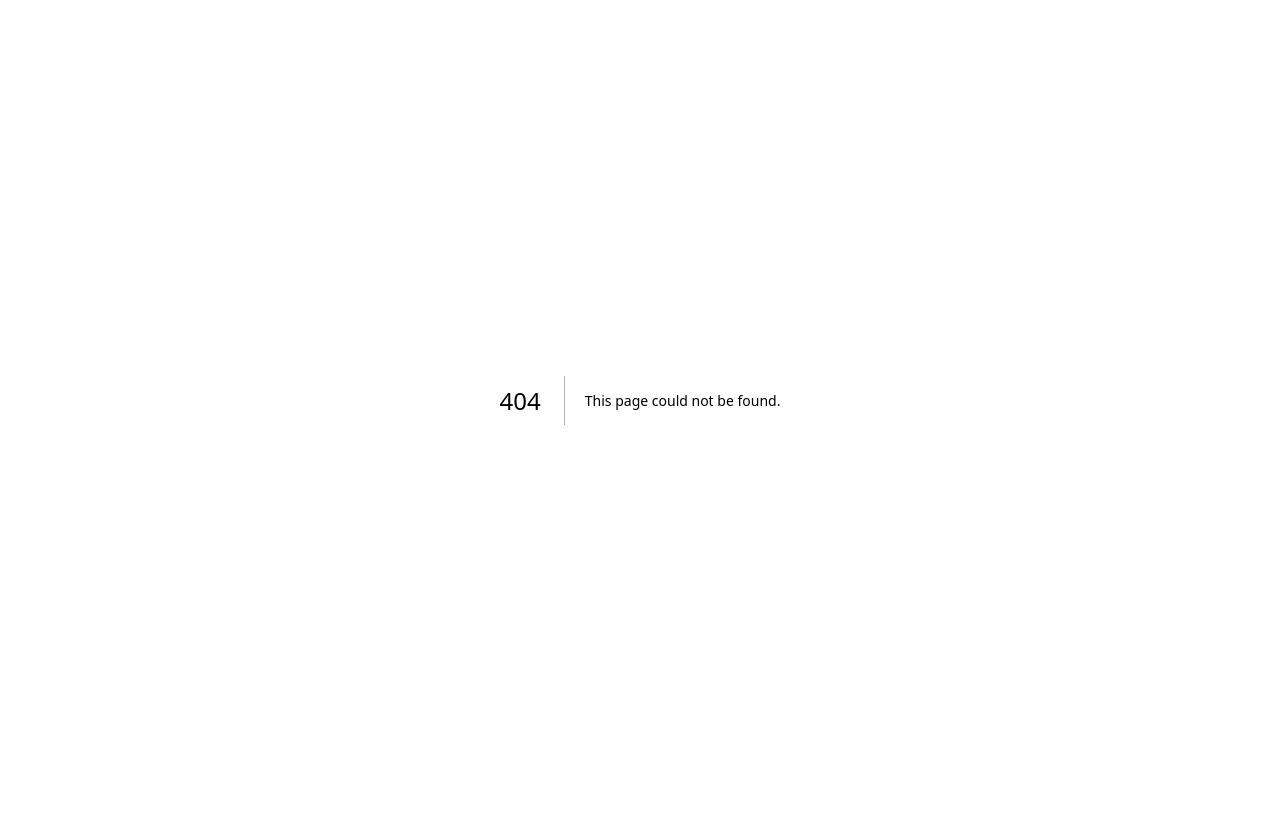
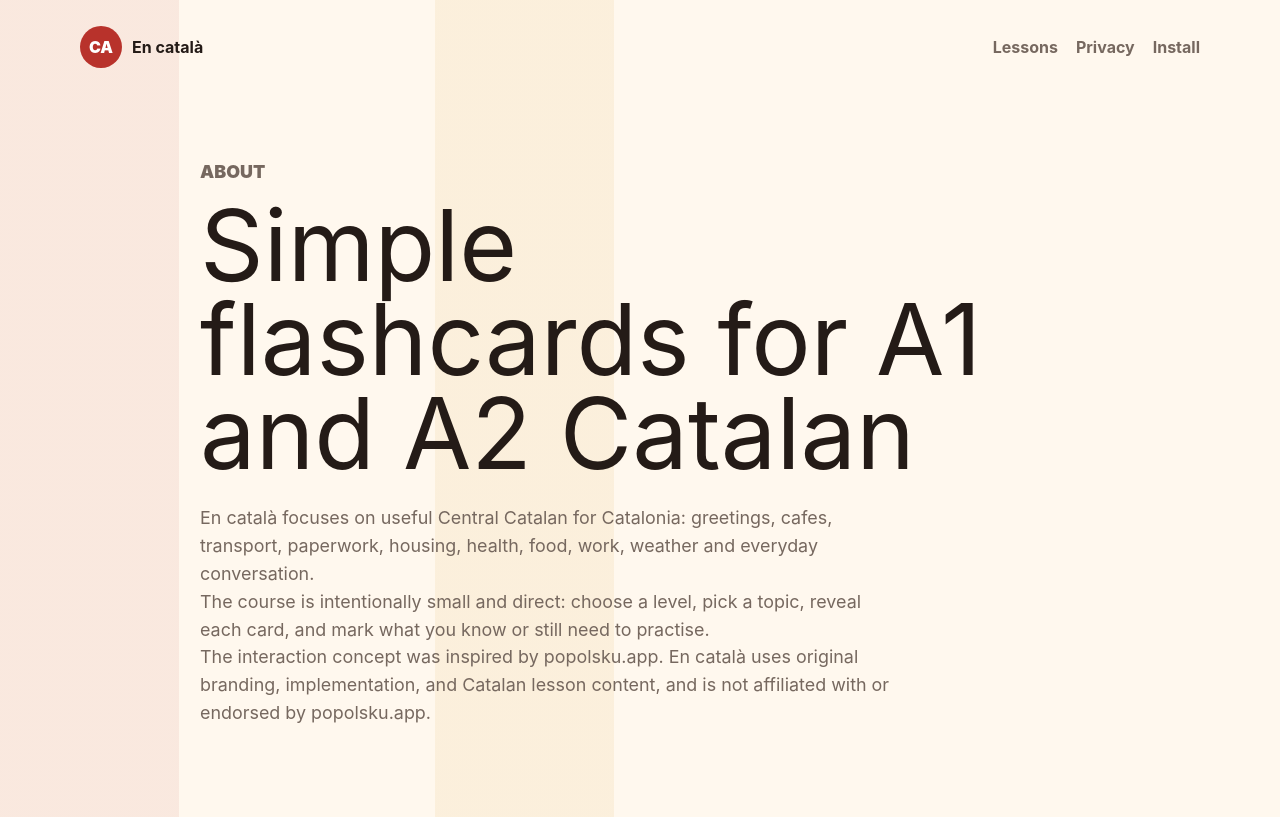
Before and after one commit to gerardburgues/en-catala, a Next.js app: page /about in a window 1280 px wide. Before the commit this address had no page. Built offline with nearby package versions, Linux system fonts and the light colour scheme.

Commit message:
feat: move info sections to dedicated pages

```diff
--- /dev/null
+++ b/src/app/about/page.tsx
@@ -0,0 +1,46 @@
+import Link from "next/link";
+
+export const metadata = {
+  title: "About · En català",
+  description: "About En català, a free A1 and A2 Catalan vocabulary flashcard app."
+};
+
+export default function AboutPage() {
+  return (
+    <main className="content-page">
+      <PageNav />
+      <article className="content-panel">
+        <p className="eyebrow">About</p>
+        <h1>Simple flashcards for A1 and A2 Catalan</h1>
+        <p>
+          En català focuses on useful Central Catalan for Catalonia: greetings, cafes, transport, paperwork, housing,
+          health, food, work, weather and everyday conversation.
+        </p>
+        <p>
+          The course is intentionally small and direct: choose a level, pick a topic, reveal each card, and mark what you
+          know or still need to practise.
+        </p>
+        <p>
+          The interaction concept was inspired by popolsku.app. En català uses original branding, implementation, and
+          Catalan lesson content, and is not affiliated with or endorsed by popolsku.app.
+        </p>
+      </article>
+    </main>
+  );
+}
+
+function PageNav() {
+  return (
+    <nav className="page-nav" aria-label="Page">
+      <Link className="brand" href="/">
+        <span>CA</span>
+        <strong>En català</strong>
+      </Link>
+      <div className="navlinks visible">
+        <Link href="/">Lessons</Link>
+        <Link href="/privacy">Privacy</Link>
+        <Link href="/install">Install</Link>
+      </div>
+    </nav>
+  );
+}
--- a/src/app/globals.css
+++ b/src/app/globals.css
@@ -64,9 +64,10 @@ button:disabled {
 .topbar,
 .hero-grid,
 .section,
-.info-band,
 .reset-band,
-footer {
+footer,
+.page-nav,
+.content-panel {
   width: min(1120px, 100%);
   margin: 0 auto;
 }
@@ -101,6 +102,12 @@ footer {
 .navlinks {
   display: none;
   gap: 18px;
+}
+
+.navlinks.visible {
+  display: flex;
+  flex-wrap: wrap;
+  justify-content: flex-end;
 }
 
 .navlinks a {
@@ -277,7 +284,7 @@ footer {
 
 .topic-title p,
 .topic-meta,
-.info-band p,
+.content-panel p,
 footer p,
 .reset-band p {
   color: var(--muted);
@@ -457,13 +464,6 @@ dd {
   font-size: 0.8rem;
 }
 
-.info-band {
-  display: grid;
-  gap: 20px;
-  padding: 48px 18px;
-  border-top: 1px solid var(--line);
-}
-
 .reset-band {
   display: flex;
   flex-direction: column;
@@ -473,7 +473,56 @@ dd {
 }
 
 footer {
+  display: flex;
+  flex-direction: column;
+  gap: 14px;
   padding: 28px 18px 46px;
+}
+
+footer nav {
+  display: flex;
+  flex-wrap: wrap;
+  gap: 16px;
+}
+
+footer a {
+  color: var(--ink);
+  font-weight: 900;
+  text-decoration: none;
+}
+
+.content-page {
+  min-height: 100svh;
+  padding: 18px;
+  background:
+    linear-gradient(90deg, rgba(184, 50, 43, 0.08) 0 14%, transparent 14% 34%, rgba(219, 163, 59, 0.1) 34% 48%, transparent 48% 100%),
+    var(--paper);
+}
+
+.page-nav {
+  display: flex;
+  align-items: center;
+  justify-content: space-between;
+  gap: 16px;
+  padding: 8px 0 54px;
+}
+
+.content-panel {
+  max-width: 880px;
+  padding: 36px 0 72px;
+}
+
+.content-panel h1 {
+  margin: 0 0 24px;
+  max-width: 820px;
+  font-size: clamp(3rem, 12vw, 6.2rem);
+  line-height: 0.95;
+  letter-spacing: 0;
+}
+
+.content-panel p {
+  max-width: 700px;
+  font-size: 1.12rem;
 }
 
 @media (min-width: 760px) {
@@ -490,8 +539,7 @@ footer {
     grid-template-columns: repeat(2, minmax(0, 1fr));
   }
 
-  .section-heading,
-  .info-band {
+  .section-heading {
     grid-template-columns: 0.9fr 1.1fr;
     align-items: end;
   }
@@ -501,6 +549,12 @@ footer {
   }
 
   .reset-band {
+    flex-direction: row;
+    align-items: center;
+    justify-content: space-between;
+  }
+
+  footer {
     flex-direction: row;
     align-items: center;
     justify-content: space-between;
--- /dev/null
+++ b/src/app/install/page.tsx
@@ -0,0 +1,46 @@
+import Link from "next/link";
+
+export const metadata = {
+  title: "Install · En català",
+  description: "Install En català as a progressive web app."
+};
+
+export default function InstallPage() {
+  return (
+    <main className="content-page">
+      <PageNav />
+      <article className="content-panel">
+        <p className="eyebrow">Install</p>
+        <h1>Works as an installable app</h1>
+        <p>
+          On iPhone, open the Share menu and choose Add to Home Screen. On Android or desktop Chrome, use Install from
+          the browser menu when it appears.
+        </p>
+        <p>
+          Lessons are cached after a successful first load, so the app shell and lesson data can open offline.
+          Pronunciation still depends on the device’s installed Catalan voices and browser support.
+        </p>
+        <p>
+          If audio is unavailable, the flashcards still work normally. You can replace browser speech with recorded
+          native audio files later without changing the lesson structure.
+        </p>
+      </article>
+    </main>
+  );
+}
+
+function PageNav() {
+  return (
+    <nav className="page-nav" aria-label="Page">
+      <Link className="brand" href="/">
+        <span>CA</span>
+        <strong>En català</strong>
+      </Link>
+      <div className="navlinks visible">
+        <Link href="/">Lessons</Link>
+        <Link href="/about">About</Link>
+        <Link href="/privacy">Privacy</Link>
+      </div>
+    </nav>
+  );
+}
--- /dev/null
+++ b/src/app/privacy/page.tsx
@@ -0,0 +1,45 @@
+import Link from "next/link";
+
+export const metadata = {
+  title: "Privacy · En català",
+  description: "Privacy information for En català."
+};
+
+export default function PrivacyPage() {
+  return (
+    <main className="content-page">
+      <PageNav />
+      <article className="content-panel">
+        <p className="eyebrow">Privacy</p>
+        <h1>No accounts, no tracking</h1>
+        <p>
+          En català does not collect email addresses, create user accounts, set marketing cookies, run analytics, show
+          advertising, or use session replay.
+        </p>
+        <p>
+          Learning progress stays in this browser’s local storage. You can reset it from the lessons page at any time.
+        </p>
+        <p>
+          The app is hosted on Vercel. Like most hosting providers, Vercel may retain ordinary technical server logs for
+          security and operations.
+        </p>
+      </article>
+    </main>
+  );
+}
+
+function PageNav() {
+  return (
+    <nav className="page-nav" aria-label="Page">
+      <Link className="brand" href="/">
+        <span>CA</span>
+        <strong>En català</strong>
+      </Link>
+      <div className="navlinks visible">
+        <Link href="/">Lessons</Link>
+        <Link href="/about">About</Link>
+        <Link href="/install">Install</Link>
+      </div>
+    </nav>
+  );
+}
--- a/src/components/EnCatalaApp.tsx
+++ b/src/components/EnCatalaApp.tsx
@@ -99,8 +99,9 @@ export function EnCatalaApp() {
           </a>
           <div className="navlinks">
             <a href="#levels">Levels</a>
-            <a href="#about">About</a>
-            <a href="#privacy">Privacy</a>
+            <a href="/about">About</a>
+            <a href="/privacy">Privacy</a>
+            <a href="/install">Install</a>
           </div>
         </nav>
 
@@ -178,7 +179,6 @@ export function EnCatalaApp() {
           const next = resetProgress();
           setProgress(next);
         }}
-        audioLabel={audio.hasCatalanVoice ? `Catalan voice: ${audio.voiceName}` : "Catalan voice not detected on this device"}
       />
     </main>
   );
@@ -344,46 +344,21 @@ function StudySession({
   );
 }
 
-function InfoSections({ progress, onReset, audioLabel }: { progress: ProgressState; onReset: () => void; audioLabel: string }) {
+function InfoSections({ progress, onReset }: { progress: ProgressState; onReset: () => void }) {
   const touched = Object.keys(progress.cardStatus).length;
   return (
     <>
-      <section className="info-band" id="about">
-        <div>
-          <p className="eyebrow">About</p>
-          <h2>Simple flashcards for A1 and A2 Catalan</h2>
-        </div>
-        <p>
-          En català focuses on useful Central Catalan for Catalonia: greetings, cafes, transport, paperwork, housing, health,
-          food, work, weather and everyday conversation.
-        </p>
-      </section>
-      <section className="info-band" id="privacy">
-        <div>
-          <p className="eyebrow">Privacy</p>
-          <h2>No accounts, no tracking</h2>
-        </div>
-        <p>
-          Progress stays in this browser’s local storage. The site does not collect email addresses, set marketing cookies,
-          run analytics, or use a backend. Hosting providers may keep ordinary technical server logs.
-        </p>
-      </section>
-      <section className="info-band" id="install">
-        <div>
-          <p className="eyebrow">Install</p>
-          <h2>Works as an installable app</h2>
-        </div>
-        <p>
-          On iPhone, use Share then Add to Home Screen. On Android or desktop Chrome, use Install from the browser menu.
-          Lessons are cached after a successful load; pronunciation depends on the device’s installed voices. {audioLabel}.
-        </p>
-      </section>
       <section className="reset-band">
         <p>{touched} cards have saved progress on this device.</p>
         <button type="button" onClick={onReset}>Reset progress</button>
       </section>
       <footer>
-        <p>© 2026 En català. Interaction concept inspired by popolsku.app; no affiliation or endorsement.</p>
+        <nav aria-label="Footer">
+          <a href="/about">About</a>
+          <a href="/privacy">Privacy</a>
+          <a href="/install">Install</a>
+        </nav>
+        <p>© 2026 En català. Inspired by popolsku.app; no affiliation or endorsement.</p>
       </footer>
     </>
   );
```
